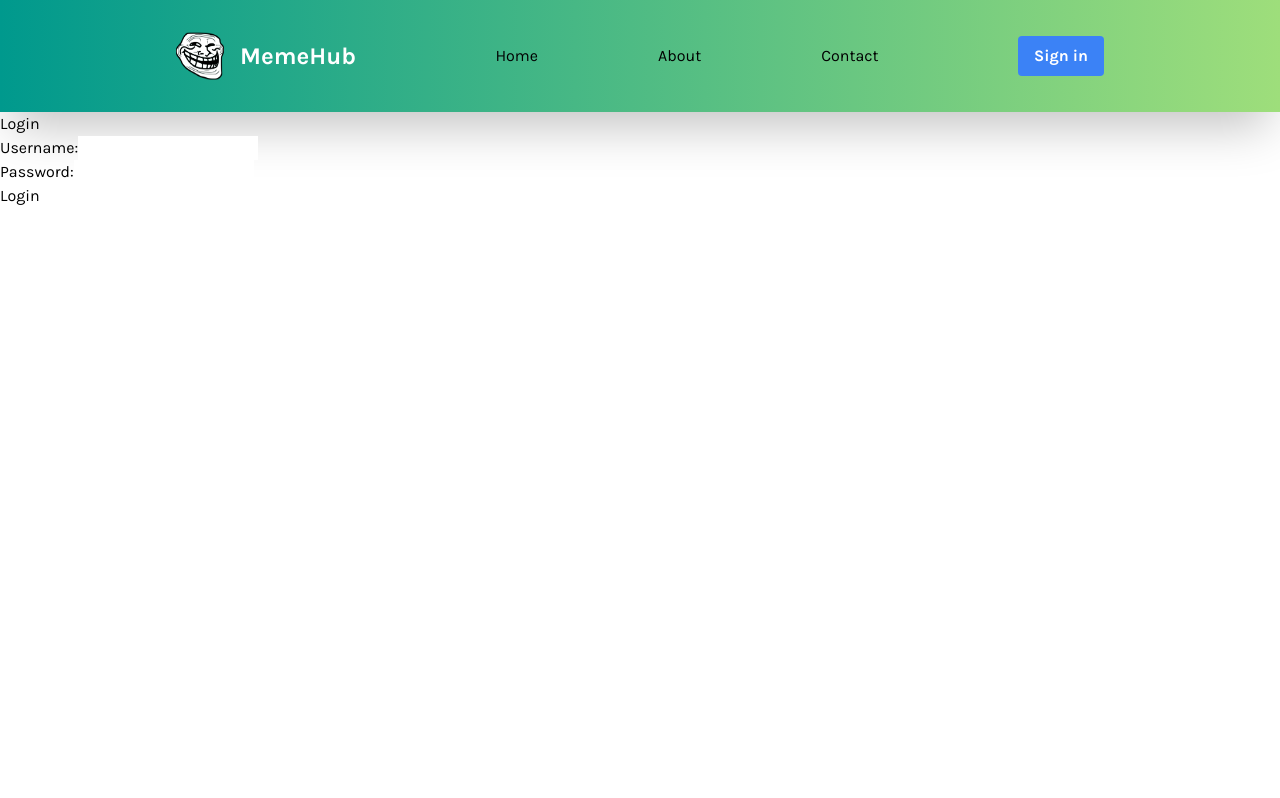
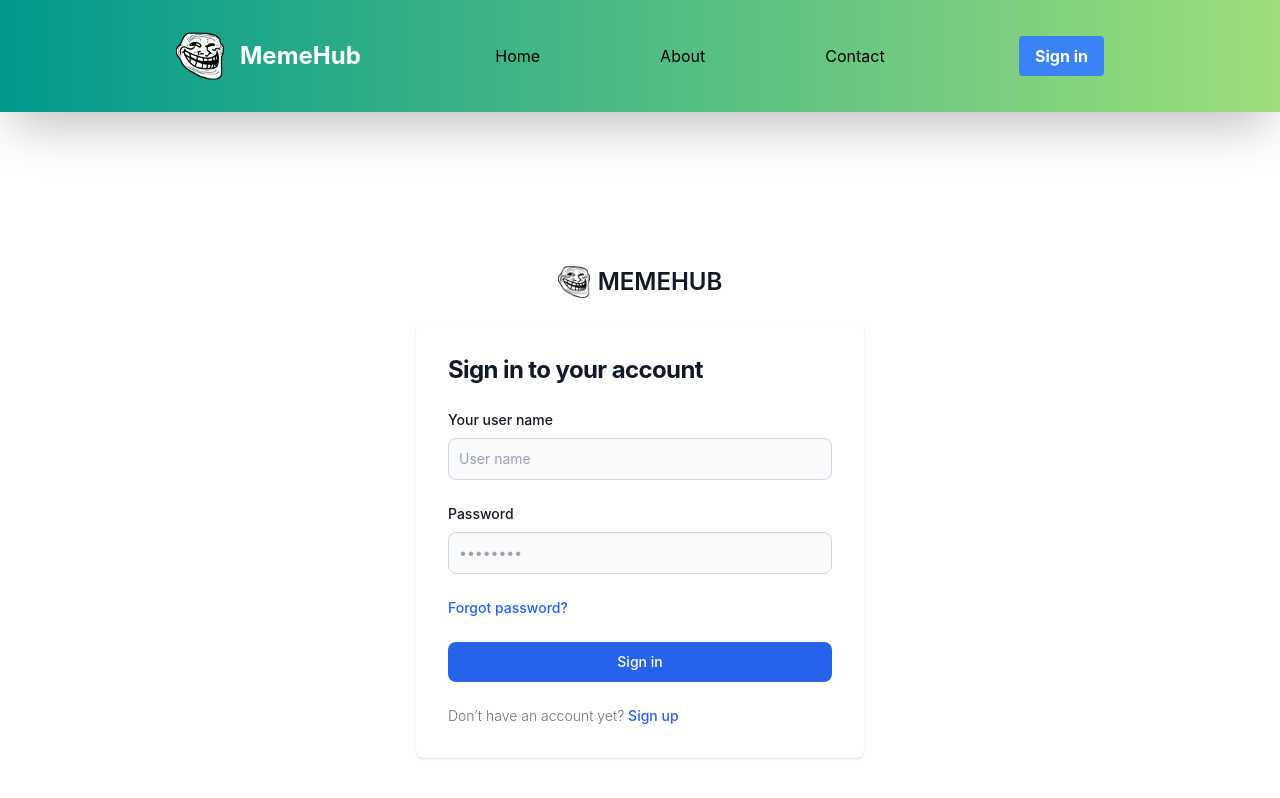
Before and after one commit to ChelletTakoua/MemeHub, a React (Create React App) app in the folder frontend/: page /login in a window 1280 px wide. Shown: the top 798 px of the page. Built offline with nearby package versions, Linux system fonts and the light colour scheme.

Commit message:
login update

```diff
--- a/frontend/src/pages/Login.js
+++ b/frontend/src/pages/Login.js
@@ -1,9 +1,9 @@
+import trollFace from "../images/troll_face.png";
 import React, { useState } from "react";
 
 const Login = () => {
   const [username, setUsername] = useState("");
   const [password, setPassword] = useState("");
-
 
   const handleUsernameChange = (e) => {
     setUsername(e.target.value);
@@ -19,30 +19,89 @@
   };
 
   return (
-    <div className="dark:bg-palenight min-h-screen w-screen">
-      <h2>Login</h2>
-      <form onSubmit={handleSubmit}>
+    <section class="dark:bg-palenight min-h-screen w-screen">
+      <div class="flex flex-col items-center justify-center px-6 py-8 mx-auto md:h-screen lg:py-0">
+        <a
+          href="#"
+          class="flex items-center mb-6 text-2xl font-semibold text-gray-900 dark:text-white"
+        >
+          <img class="w-8 h-8 mr-2" img src={trollFace} alt="Troll Face" />
+          MEMEHUB
+        </a>
+        <div class="w-full bg-white rounded-lg shadow dark:border md:mt-0 sm:max-w-md xl:p-0 dark:bg-gray-800 dark:border-gray-700">
+          <div class="p-6 space-y-4 md:space-y-6 sm:p-8">
+            <h1 class="text-xl font-bold leading-tight tracking-tight text-gray-900 md:text-2xl dark:text-white">
+              Sign in to your account
+            </h1>
+            <form
+              class="space-y-4 md:space-y-6"
+              action="#"
+              onSubmit={handleSubmit}
+            >
               <div>
-          <label htmlFor="username">Username:</label>
+                <label
+                  for="username"
+                  class="block mb-2 text-sm font-medium text-gray-900 dark:text-white"
+                >
+                  Your user name
+                </label>
                 <input
                   type="text"
+                  name="username"
                   id="username"
+                  class="bg-gray-50 border border-gray-300 text-gray-900 sm:text-sm rounded-lg focus:ring-primary-600 focus:border-primary-600 block w-full p-2.5 dark:bg-gray-700 dark:border-gray-600 dark:placeholder-gray-400 dark:text-white dark:focus:ring-blue-500 dark:focus:border-blue-500"
+                  placeholder="User name"
+                  required=""
                   value={username}
                   onChange={handleUsernameChange}
                 />
               </div>
               <div>
-          <label htmlFor="password">Password:</label>
+                <label
+                  for="password"
+                  class="block mb-2 text-sm font-medium text-gray-900 dark:text-white"
+                >
+                  Password
+                </label>
                 <input
                   type="password"
+                  name="password"
                   id="password"
+                  placeholder="••••••••"
+                  class="bg-gray-50 border border-gray-300 text-gray-900 sm:text-sm rounded-lg focus:ring-primary-600 focus:border-primary-600 block w-full p-2.5 dark:bg-gray-700 dark:border-gray-600 dark:placeholder-gray-400 dark:text-white dark:focus:ring-blue-500 dark:focus:border-blue-500"
+                  required=""
                   value={password}
                   onChange={handlePasswordChange}
                 />
               </div>
-        <button type="submit">Login</button>
+              <div class="flex items-center justify-between">
+                <a
+                  href="#"
+                  class="text-sm font-medium text-primary-600 hover:underline dark:text-primary-500"
+                >
+                  Forgot password?
+                </a>
+              </div>
+              <button
+                type="submit"
+                class="w-full text-white bg-primary-600 hover:bg-primary-700 focus:ring-4 focus:outline-none focus:ring-primary-300 font-medium rounded-lg text-sm px-5 py-2.5 text-center dark:bg-primary-600 dark:hover:bg-primary-700 dark:focus:ring-primary-800"
+              >
+                Sign in
+              </button>
+              <p class="text-sm font-light text-gray-500 dark:text-gray-400">
+                Don’t have an account yet?{" "}
+                <a
+                  href="#"
+                  class="font-medium text-primary-600 hover:underline dark:text-primary-500"
+                >
+                  Sign up
+                </a>
+              </p>
             </form>
           </div>
+        </div>
+      </div>
+    </section>
   );
 };
 
--- a/frontend/tailwind.config.js
+++ b/frontend/tailwind.config.js
@@ -5,19 +5,61 @@
       fontFamily: {
         sans: ["Karla", "sans-serif"],
         mono: ["Oswald", "sans-serif"],
+        body: [
+          "Inter",
+          "ui-sans-serif",
+          "system-ui",
+          "-apple-system",
+          "system-ui",
+          "Segoe UI",
+          "Roboto",
+          "Helvetica Neue",
+          "Arial",
+          "Noto Sans",
+          "sans-serif",
+          "Apple Color Emoji",
+          "Segoe UI Emoji",
+          "Segoe UI Symbol",
+          "Noto Color Emoji",
+        ],
+        sans: [
+          "Inter",
+          "ui-sans-serif",
+          "system-ui",
+          "-apple-system",
+          "system-ui",
+          "Segoe UI",
+          "Roboto",
+          "Helvetica Neue",
+          "Arial",
+          "Noto Sans",
+          "sans-serif",
+          "Apple Color Emoji",
+          "Segoe UI Emoji",
+          "Segoe UI Symbol",
+          "Noto Color Emoji",
+        ],
       },
       letterSpacing: {
         tightest: "-.1em",
       },
       colors: {
-        greens:{
-          100: "#039A8C",
-          200: "#12A08B",
-        },
-        nightgreen: "#2C6957",
         algae: "#00998D",
         grass: "#9EDE7B",
         palenight: "#164e63",
+        primary: {
+          50: "#eff6ff",
+          100: "#dbeafe",
+          200: "#bfdbfe",
+          300: "#93c5fd",
+          400: "#60a5fa",
+          500: "#3b82f6",
+          600: "#2563eb",
+          700: "#1d4ed8",
+          800: "#1e40af",
+          900: "#1e3a8a",
+          950: "#172554",
+        },
       },
     },
   },
```
Also changed, not shown: 1 other file (tests, documents, lock files or other folders). Lines whose indentation alone changed are shown as unchanged.
